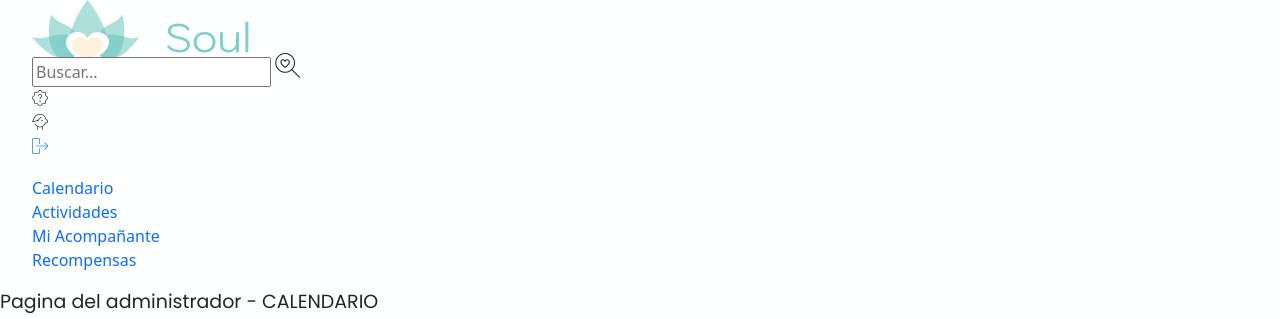
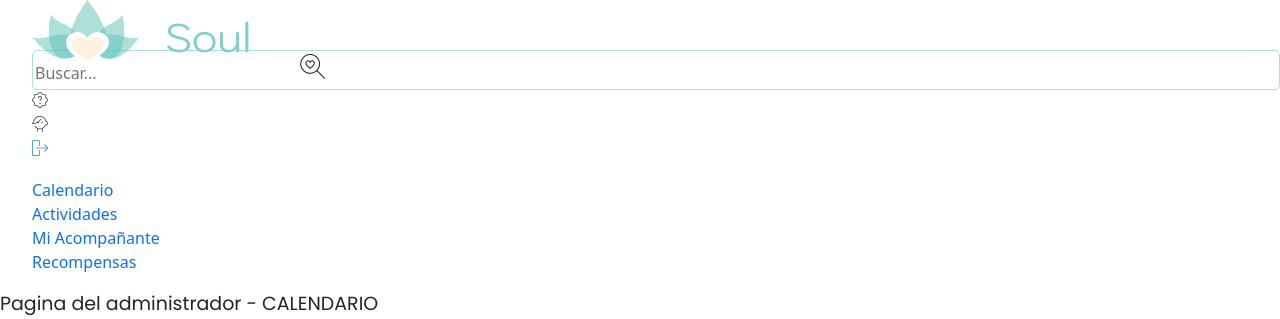
Before and after one commit to mlolaserrano/soul, a PHP site: the page made by pages/admin/(adm)calendario.html in a window 1280 px wide. Shown: the top 319 px of the page. Run offline with PHP 8.4, Linux system fonts and the light colour scheme; some libraries are stand-ins or nearby versions; some web fonts are replaced.

Commit message:
cambios menu

```diff
--- a/assets/css/styles.css
+++ b/assets/css/styles.css
@@ -221,8 +221,24 @@ h3{
 
 .icon{
   font-size: 20px;
-
-}
+  color: #aee0dc;
+
+}
+
+
+.search-container {
+  border: 1px solid #aee0dc;
+  background: white;
+  border-radius: 5px;
+
+}
+
+.buscador1{
+  border:none;
+  box-sizing: border-box;
+  padding-right: 30px;
+}
+
 
 nav .iconos{
   float: right;
--- a/componentes/c-script.js
+++ b/componentes/c-script.js
@@ -15,17 +15,20 @@ class componenteMenu extends HTMLElement {
       </a>
       <ul class="iconos">
           <li class="icon">
-              <input type="search" id="search">
-              <label for="search" class="search"></label>
+              <div class="search-container">
+            <input type="text" placeholder="Buscar..." class="buscador1">
+            <i class="fi fi-ts-search-heart" style="font-size: 25px;"></i>
           </li>
           <li class="icon">
-              <i class="bi bi-patch-question"></i>
+              <i class="fi fi-tr-seal-question"></i>
           </li>
           <li class="icon">
-              <i class="bi bi-person"></i>
+               <i class="fi fi-tr-man-head"></i>
           </li>
           <li class="icon">
-              <i class="bi bi-x-circle"></i>
+              <a href="/index.html">
+              <i class="fi fi-ts-sign-out-alt"></i>
+              </a>
           </li>
       </ul>
 
```
